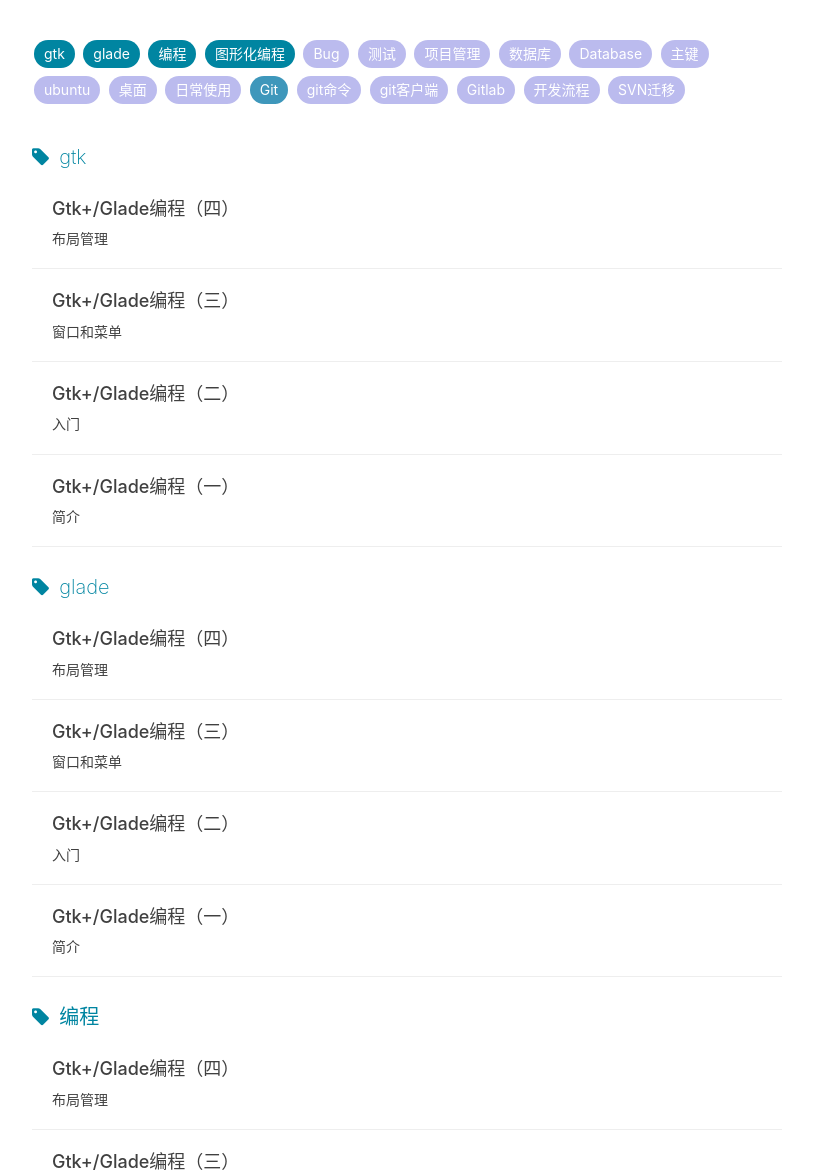
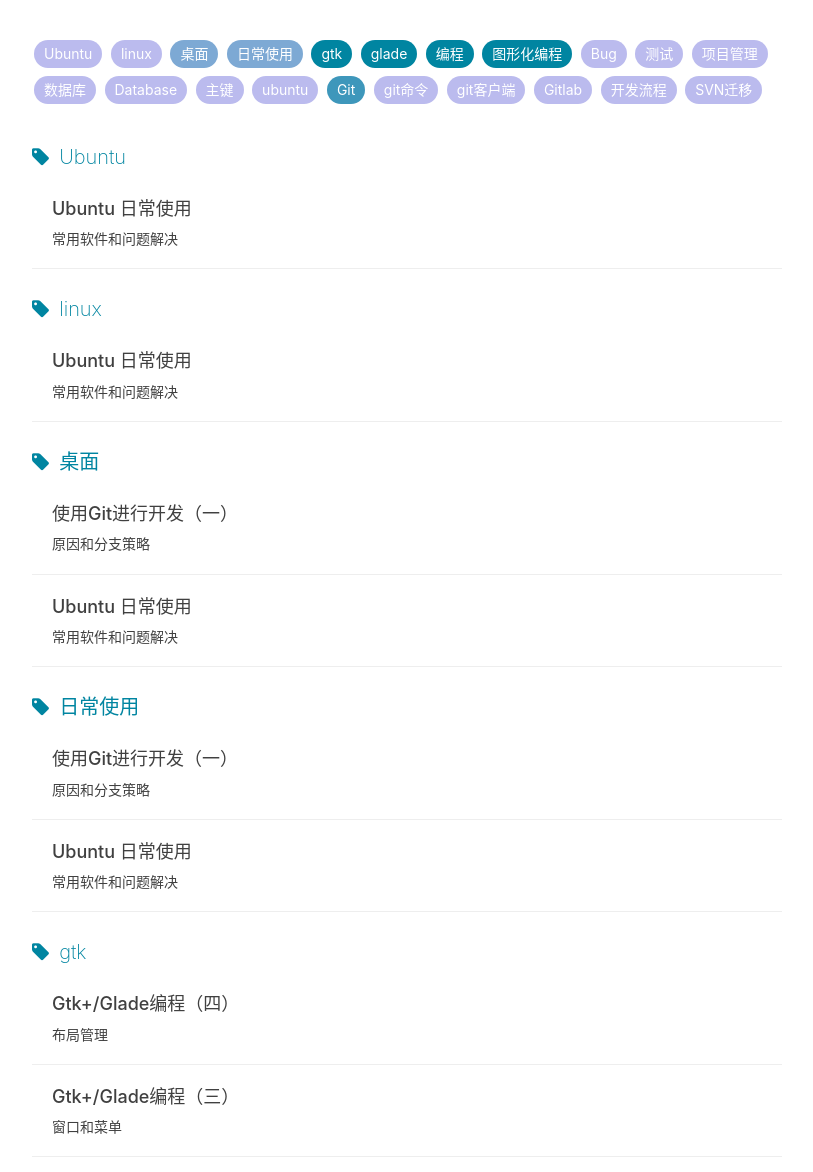
Before and after one commit to xuyumeng/xuyumeng.github.io, a Jekyll site: the page built from tags.html, in a window 1280 px wide and 1400 px high. Shown: the part 228-1400 px from the top of the window, without its empty margins (233-1046 px from the left). Built offline with Jekyll 4.4.1, drawn with Linux system fonts in a browser that asks for light colours; nearby versions of some CDN libraries; comment, search, counter and statistics services are not loaded; some of the changed text lies outside the part shown.

Commit message:
add chang to right title

```diff
--- a/_posts/2006-10-01-ubuntu-daily-use.md
+++ b/_posts/2006-10-01-ubuntu-daily-use.md
@@ -1,3 +1,19 @@
+---
+layout:     post
+title:      "Ubuntu 日常使用"
+subtitle:   "常用软件和问题解决"
+date:       2011-01-18 16:08:00 +08:00
+author:     "Sun Jianjiao <jianjiaosun@163.com>"
+header-img: "img/bg/defualt-bg.jpg"
+catalog: true
+tags:
+    - Ubuntu
+    - linux
+    - 桌面
+    - 日常使用
+
+---
+
 # 搜狗中文输入法无法输入中文
 目前最好用的中文输入法就是搜狗输入法了——[http://pinyin.sogou.com/linux/](http://pinyin.sogou.com/linux/)
 
```
